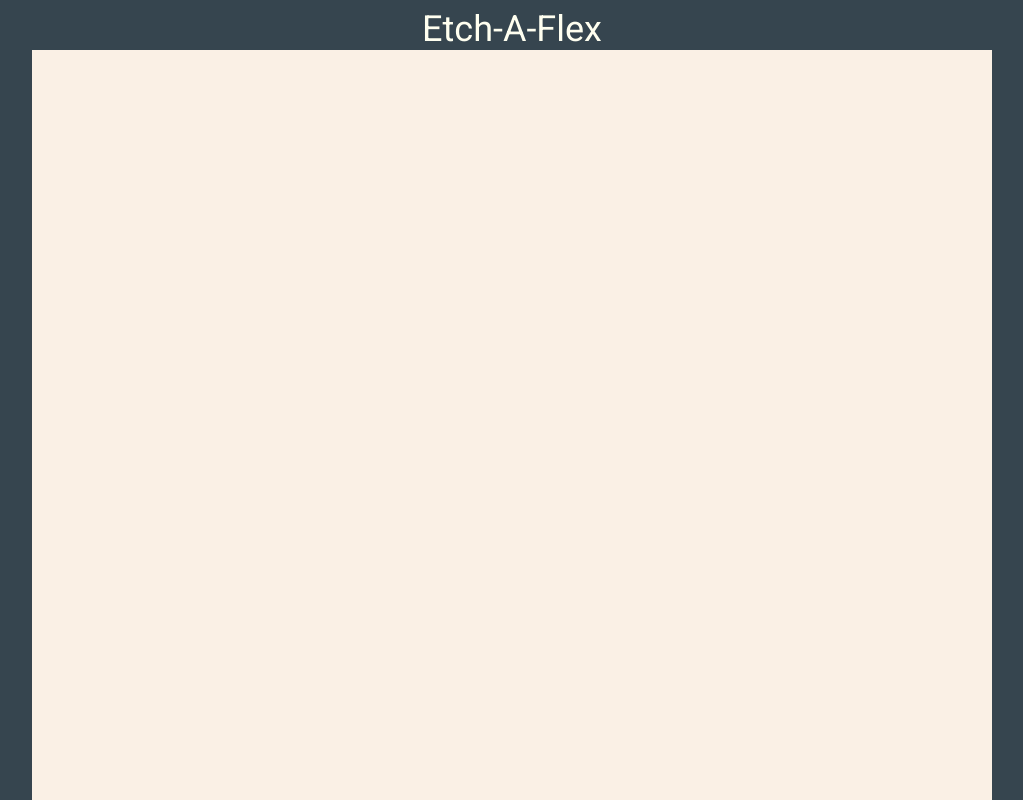
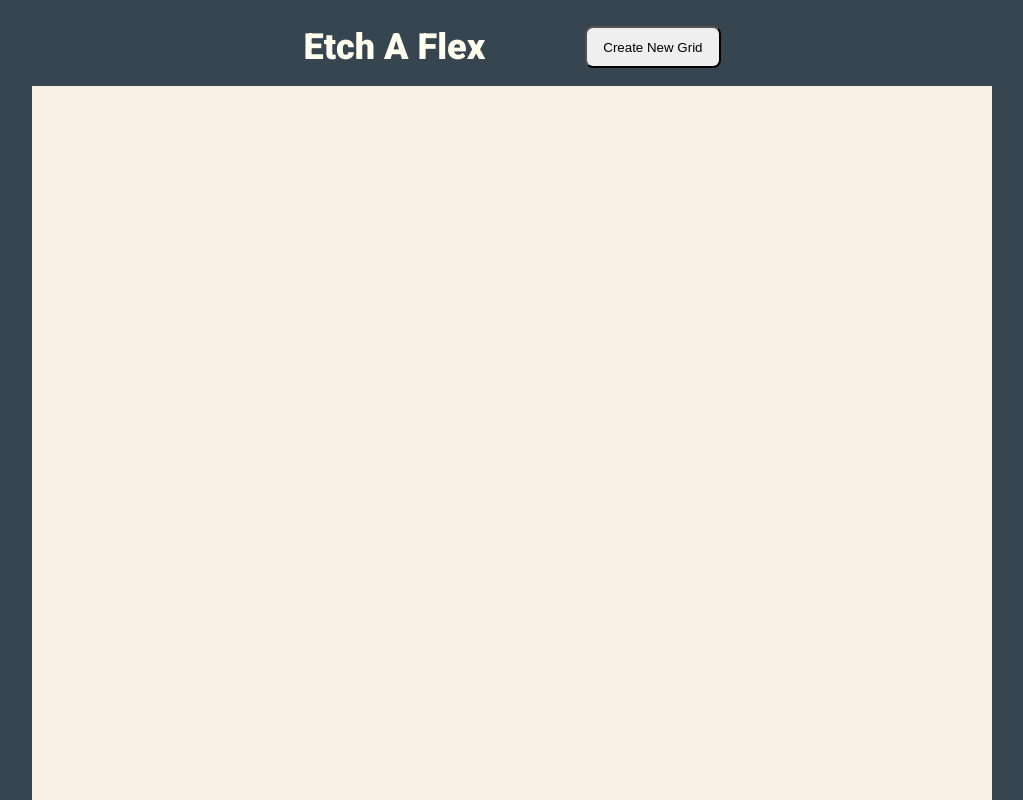
Before and after one commit to cskee004/etch-a-flex, a plain HTML site: page index.html in a window 1280 px wide. Shown: the top 800 px of the page, without its empty margins (128-1151 px from the left). Drawn offline with Linux system fonts and the light colour scheme.

Commit message:
Implemented a method that listens for a on click inside header.

```diff
--- a/etchAFlex.js
+++ b/etchAFlex.js
@@ -1,9 +1,3 @@
-// Goal 1: Implement a set of boxes that change color on mouse over events
-// Goal 2: Create a webpage with a 16x16 grid of flex boxes
-// Goal 3: Implement a method that takes two non-negative integers amd returns
-// Goal 4: Implement a method that creates n amount of individual flex boxes.
-
-
 // Colors:
 //    Body background: #36454f
 //    Heading text: #FFFFF0
@@ -13,11 +7,14 @@
 
 //----------------------------------------------------------------------------->
 const body = document.body;
+const header = document.querySelector(".header")
 const container = document.querySelector(".container");
 const row = document.querySelector(".row")
 //----------------------------------------------------------------------------->
 
 bodySetup();
+
+headerSetup();
 
 containerSetup();
 
@@ -25,17 +22,16 @@ createGrid();
 
 //----------------------------------------------------------------------------->
 /**
- * Create n number of rows, then for each row, create n number of columns.
+ * @param {*} gridBoxHeight Specifies how many boxes high
+ * @param {*} gridBoxWidth Specifies how many boxes wide
  */
-function createGrid() {
+function createGrid(gridBoxHeight, gridBoxWidth) {
 
   for(let i = 0; i < 100; i++){
     createRow();
   };
 
   const rowList = document.querySelectorAll(".row");
-  let rowArray = Array.from(rowList);
-  console.log(rowArray);
 
   for (let j = 0; j < 100; ++j){
     rowList.forEach(element => {
@@ -55,11 +51,17 @@ container.addEventListener("mouseover", (event) => {
 },
 false,
 );
-
+//----------------------------------------------------------------------------->
+/**
+ *
+ */
+header.addEventListener("click", (event) => {
+  // prompt the user
+})
 //----------------------------------------------------------------------------->
 /**
  * Child container
- * @param {*} element Represents a parent node. The parent node is used to attach a child element.
+ * @param {*} element Represents a row element to create coloumn within.
  */
 function createColumn(element) {
   let column = document.createElement("div");
@@ -96,15 +98,43 @@ function containerSetup() {
  */
 function bodySetup() {
   body.style.fontFamily = "'Roboto', sans-serif";
-  body.style.textAlign = "center";
   body.style.backgroundColor = "#36454f";
-  body.style.color = "#FFFFF0";
-  body.style.fontSize = "36px";
+
 }
 //----------------------------------------------------------------------------->
 /**
  *
  */
 function headerSetup() {
-
+  header.style.display = "flex";
+  header.style.padding = "18px"
+  header.style.justifyContent = "center";
+  header.style.gap = "100px";
+  titleSetup();
+  buttonSetup();
 }
+//----------------------------------------------------------------------------->
+/**
+ *
+ */
+function titleSetup() {
+  let title = document.createElement("div");
+  title.style.color = "#FFFFF0";
+  title.style.fontSize = "36px";
+  title.style.fontWeight = "800";
+  title.innerHTML = "Etch A Flex";
+  header.append(title);
+}
+//----------------------------------------------------------------------------->
+/**
+ *
+ */
+function buttonSetup() {
+  let button = document.createElement("button");
+  button.type = "button";
+  button.innerHTML = "Create New Grid";
+  button.style.cursor = "pointer";
+  button.style.padding = "8px 16px";
+  button.style.borderRadius = "8px";
+  header.append(button);
+}
--- a/index.html
+++ b/index.html
@@ -14,7 +14,7 @@
     <body>
 
         <div class="header">
-            <div>Etch-A-Flex</div>
+
         </div>
 
         <div class="container">
```
